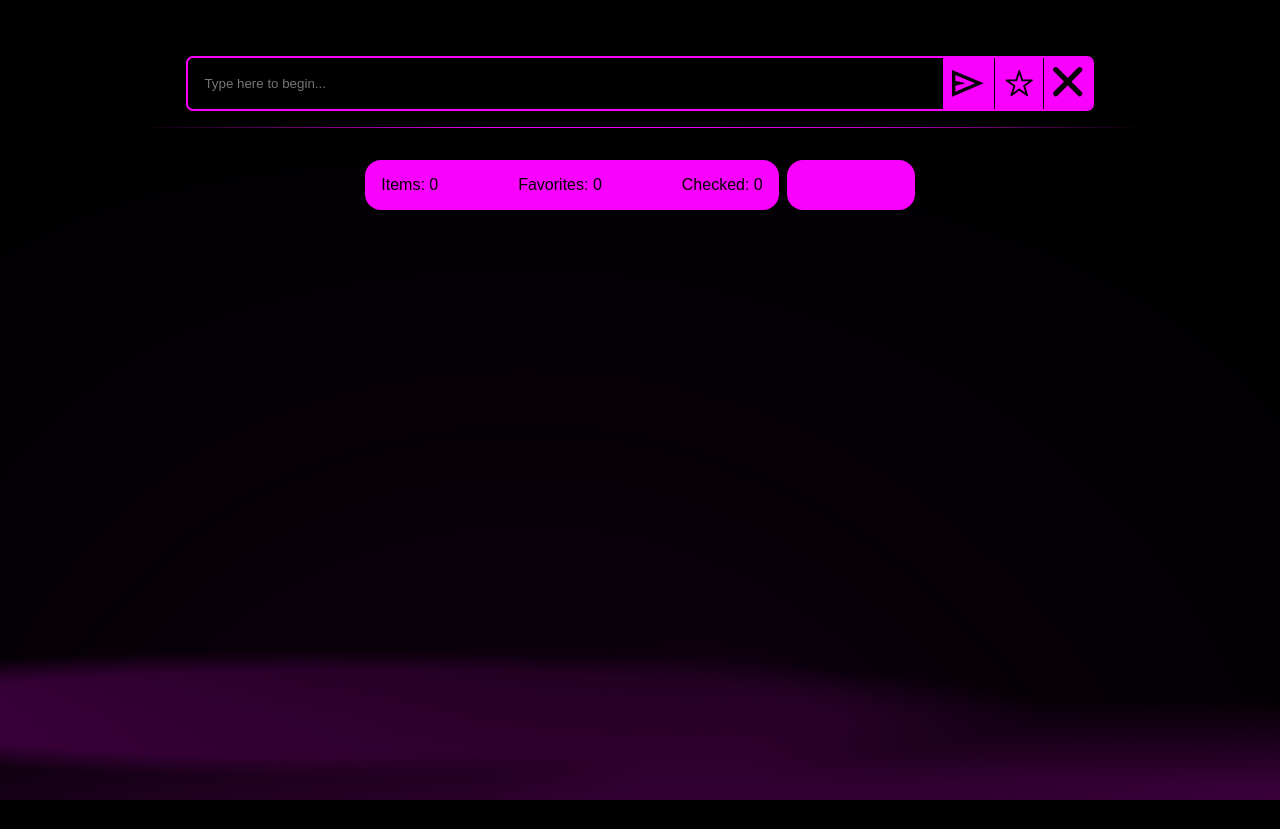
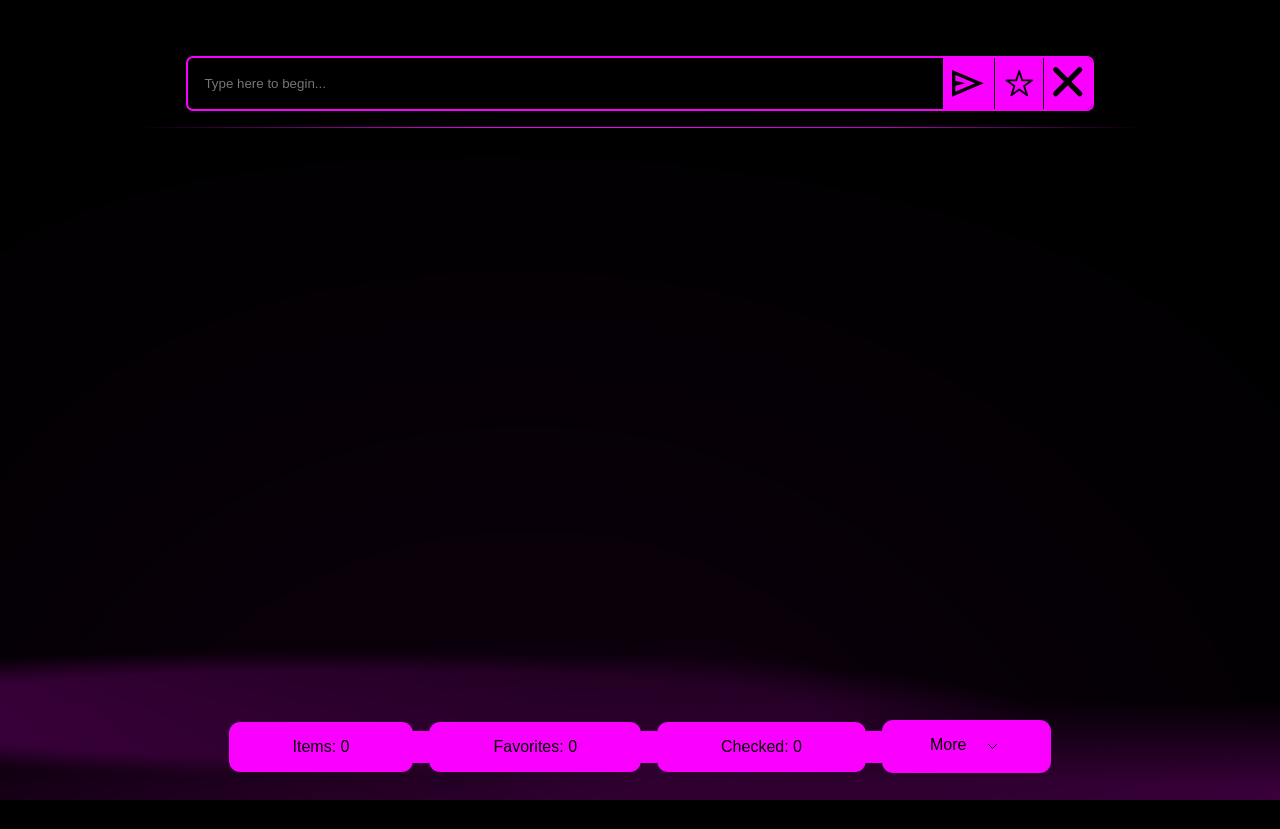
Before and after one commit to ZeSved/ToDo-app, a React (Vite) app: page / in a window 1280 px wide. Before the commit the page ends 800 px from the top, so only its background shows below. Built offline with nearby package versions, Linux system fonts and the light colour scheme.

Commit message:
updated control panel, unstarred moved to bottom

```diff
--- a/src/App.tsx
+++ b/src/App.tsx
@@ -17,6 +17,7 @@ function App() {
 	const [display, setDisplay] = useState<boolean>(false)
 	const [favorite, setFavorite] = useState<boolean>(false)
 	const [toast, setToast] = useState(false)
+	const [controlDropDown, setControlDropDown] = useState(false)
 
 	useEffect(() => {
 		const itemDataLoad = JSON.parse(
@@ -59,13 +60,15 @@ function App() {
 							items={items}
 						/>
 						<ControlPanel
+							controlDropDown={controlDropDown}
+							setControlDropDown={setControlDropDown}
 							items={items}
 						/>
-						<Toast toast={toast}/>
+						<Toast toast={toast} />
 					</>
 				) : (
 					<p>Loading...</p>
-					)}
+				)}
 			</main>
 			<div className='blurSheet' />
 			<div className='colorSheet' />
--- a/src/components/ControlPanel.tsx
+++ b/src/components/ControlPanel.tsx
@@ -1,31 +1,51 @@
 import { useEffect, useState } from 'react'
+
+import opened from '../images/svg/dropdown_open.svg'
+import closed from '../images/svg/dropdown_closed.svg'
 
 import styles from './styles/ControlPanel.module.css'
 
 import { Item } from '../types'
 
-export default function ControlPanel({ items }: ControlPanelType) {
+export default function ControlPanel({
+	items,
+	controlDropDown,
+	setControlDropDown,
+}: ControlPanelType) {
 	const [controlPanelInfo, setControlPanelInfo] = useState<number[]>([])
 
 	useEffect(() => {
-		// const tempArrFavorite: Item[] = items.filter(items => items.favorite === true)
-		// const tempArrChecked: Item[] = items.filter(items => items.checked === true)
+		const tempArrFavorite: Item[] = items.filter((items) => items.favorite === true)
+		const tempArrChecked: Item[] = items.filter((items) => items.checked === true)
 
-		setControlPanelInfo([0, 0])
+		setControlPanelInfo([tempArrChecked.length, tempArrFavorite.length])
 	}, [items])
 
 	return (
 		<div className={styles.controlPanelContainer}>
 			<div className={styles.info}>
 				<p>Items: {items.length}</p>
-				<p>Favorites: {controlPanelInfo[0]}</p>
-				<p>Checked: {controlPanelInfo[1]}</p>
+				<div className={styles.infoDivider}></div>
+				<p>Favorites: {controlPanelInfo[1]}</p>
+				<div className={styles.infoDivider}></div>
+				<p>Checked: {controlPanelInfo[0]}</p>
+				<div className={styles.infoDivider}></div>
 			</div>
-			<button className={styles.optionsDropdown}></button>
+			<button
+				onClick={() => setControlDropDown(!controlDropDown)}
+				className={styles.optionsDropdown}>
+				<p>More</p>
+				<img
+					src={controlDropDown ? opened : closed}
+					alt=''
+				/>
+			</button>
 		</div>
 	)
 }
 
 type ControlPanelType = {
 	items: Item[]
+	controlDropDown: boolean
+	setControlDropDown: React.Dispatch<React.SetStateAction<boolean>>
 }
--- a/src/components/ItemButtons.tsx
+++ b/src/components/ItemButtons.tsx
@@ -8,7 +8,6 @@ import styles from './styles/ItemList.module.css'
 
 import { Item } from '../types'
 import { useEffect } from 'react'
-//import { addItem } from '../util/addItem'
 import { symbolChange } from '../util/symbolChange'
 
 export default function ItemButtons({
@@ -27,10 +26,10 @@ export default function ItemButtons({
 			newArr.splice(i + 1, 1)
 		}
 
-	//	if (items[i + 1].favorite) {
-	//		addItem(setItems, items, item.content, false, favorite, setFavorite)
-	//		return
-	//	}
+		if (item.favorite === false) {
+			newArr.splice(newArr.length, 0, newArr[i])
+			newArr.splice(i, 1)
+		}
 
 		setItems(newArr)
 	}, [item.favorite])
--- a/src/components/styles/ControlPanel.module.css
+++ b/src/components/styles/ControlPanel.module.css
@@ -1,26 +1,40 @@
 .controlPanelContainer {
+  width: 90%;
   display: flex;
-  flex-direction: row;
+  justify-content: center;
   margin-inline: auto;
-  gap: 0.5rem;
 }
 
 .info {
   display: flex;
-  flex-direction: row;
-  justify-content: space-around;
+  justify-content: center;
   align-items: center;
-  padding: 1rem;
-  border-radius: 1rem;
+}
+
+.info>p {
+  padding: 1rem 4rem;
   background-color: #fa00ff;
-  gap: 5rem;
+  border-radius: 0.7rem;
+}
+
+.infoDivider {
+  height: 2rem;
+  width: 1rem;
+  background-color: #fa00ff;
 }
 
 .optionsDropdown {
-  padding: 1rem 4rem;
+  display: flex;
+  flex-direction: row;
+  gap: 1rem;
+  padding: 1rem 3rem;
   background-color: #fa00ff;
-  border-radius: 1rem;
+  border-radius: 0.7rem;
   border: none;
   outline: none;
   cursor: pointer;
 }
+
+.optionsDropdown>p {
+  font-size: 1rem;
+}
--- a/src/components/styles/ItemList.module.css
+++ b/src/components/styles/ItemList.module.css
@@ -4,6 +4,8 @@
 
   width: 90%;
   margin-inline: auto;
+  height: 35rem;
+  overflow: auto;
 }
 
 .itemContainer {
--- a/src/components/styles/Toast.module.css
+++ b/src/components/styles/Toast.module.css
@@ -3,7 +3,7 @@
     justify-content: center;
     align-items: center;
     position: absolute;
-    left: 35%;
+    left: 40%;
     top: 80%;
     padding: 1.5rem;
     border-radius: 1rem;
@@ -11,7 +11,7 @@
     box-shadow: 0 1rem 2rem 0 rgb(0, 0, 0), 0 1.5rem 3rem 0 rgb(0, 0, 0);
 }
 
-.toast > p{
+.toast>p {
     color: white;
 }
 
```
Also changed, not shown: src/images/svg/dropdown_closed.svg (added), src/images/svg/dropdown_open.svg (added).
